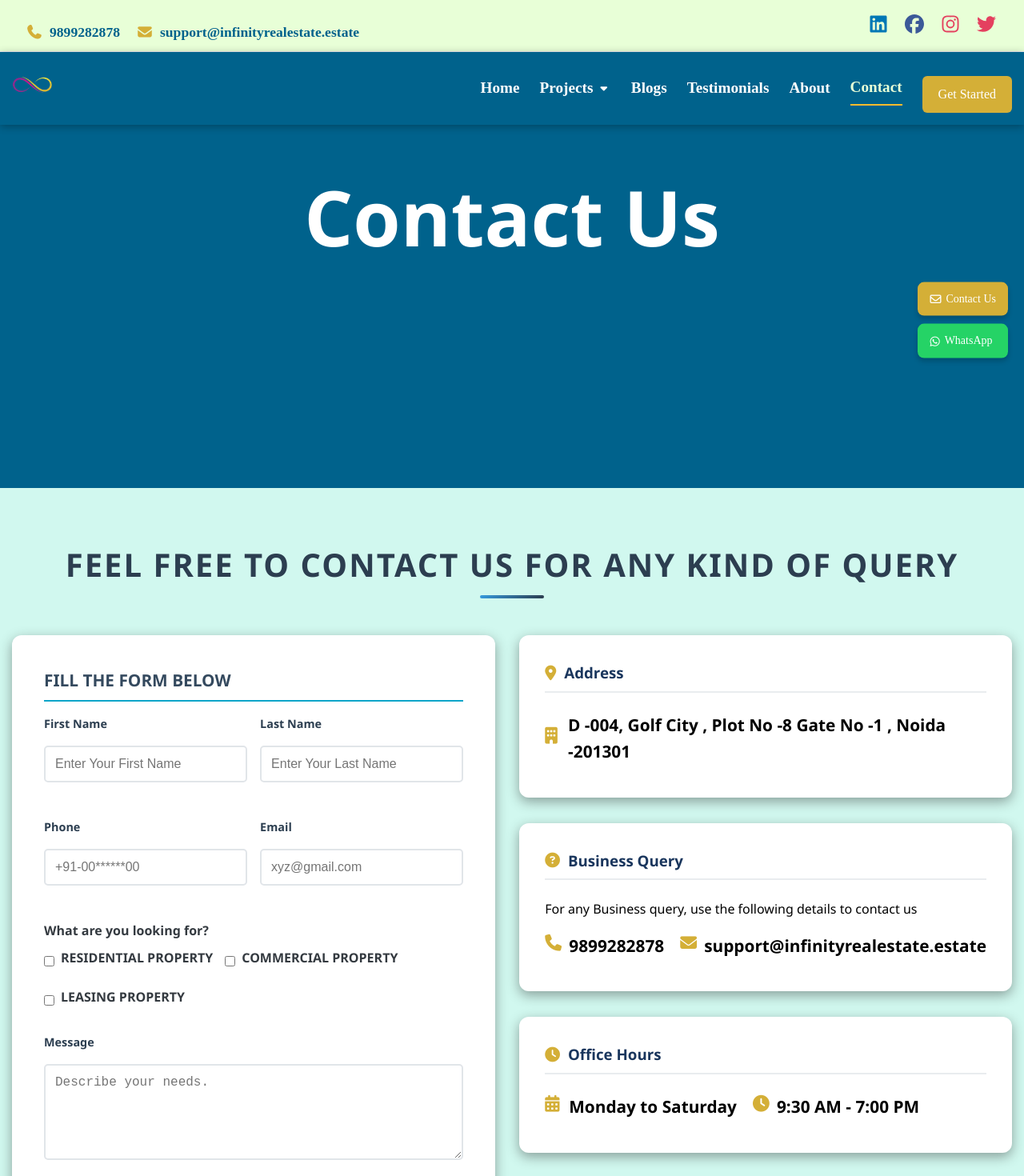
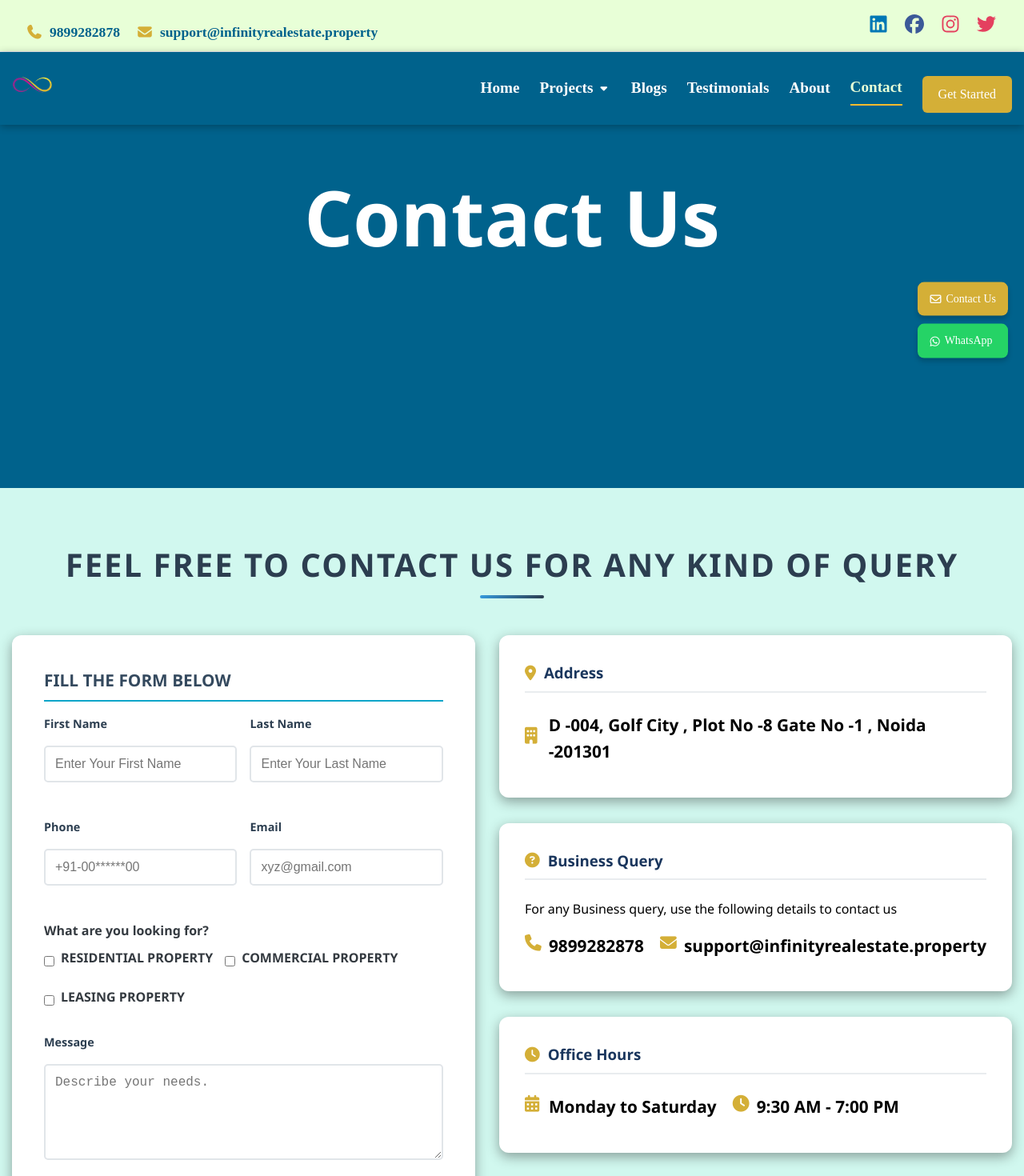
Before and after one commit to dev9136128369/infinity, a React (Vite) app in the folder Client/: page /Contact in a window 1280 px wide. Shown: the top 1470 px of the page at 80% size. Built offline with nearby package versions, Linux system fonts and the light colour scheme; no server answers.

Commit message:
test vulnerabilities , env and dynamic urls

```diff
--- a/Client/src/Components/Contact.jsx
+++ b/Client/src/Components/Contact.jsx
@@ -288,7 +288,7 @@ Gate No -1 , Noida -201301</p>
               <p>For any Business query, use the following details to contact us</p>
               <div className="contact-info">
                 <p><i className="fas fa-phone"></i>9899282878</p>
-                <p><i className="fas fa-envelope"></i> support@infinityrealestate.estate</p>
+                <p><i className="fas fa-envelope"></i> support@infinityrealestate.property</p>
               </div>
             </div>
 
--- a/Client/src/Footer.jsx
+++ b/Client/src/Footer.jsx
@@ -355,7 +355,7 @@ marginTop: "5rem",
           <p style={styles.contact}><FontAwesomeIcon icon={faMapMarkerAlt} /> D -004, Golf City , Plot No -8
 <br/> Gate No -1, Noida -201301</p>
           <p style={styles.contact}><FontAwesomeIcon icon={faMobileAlt} /> +91-9899282878</p>
-          <p style={styles.contact}><FontAwesomeIcon icon={faEnvelope} /> support@infinityrealestate.estate </p>
+          <p style={styles.contact}><FontAwesomeIcon icon={faEnvelope} /> support@infinityrealestate.property </p>
 
           <h3 style={{ marginTop: "20px" }}>Newsletter</h3>
           <form style={styles.newsletterForm}>
--- a/Client/src/Navbar.jsx
+++ b/Client/src/Navbar.jsx
@@ -289,7 +289,7 @@ function useWindowWidth() {
             </span>
             <span className="info-item">
               <FontAwesomeIcon icon={faEnvelope} className="info-icon" />
-              support@infinityrealestate.estate
+              support@infinityrealestate.property
             </span>
           </div>
           <div className="social-icons">
```
